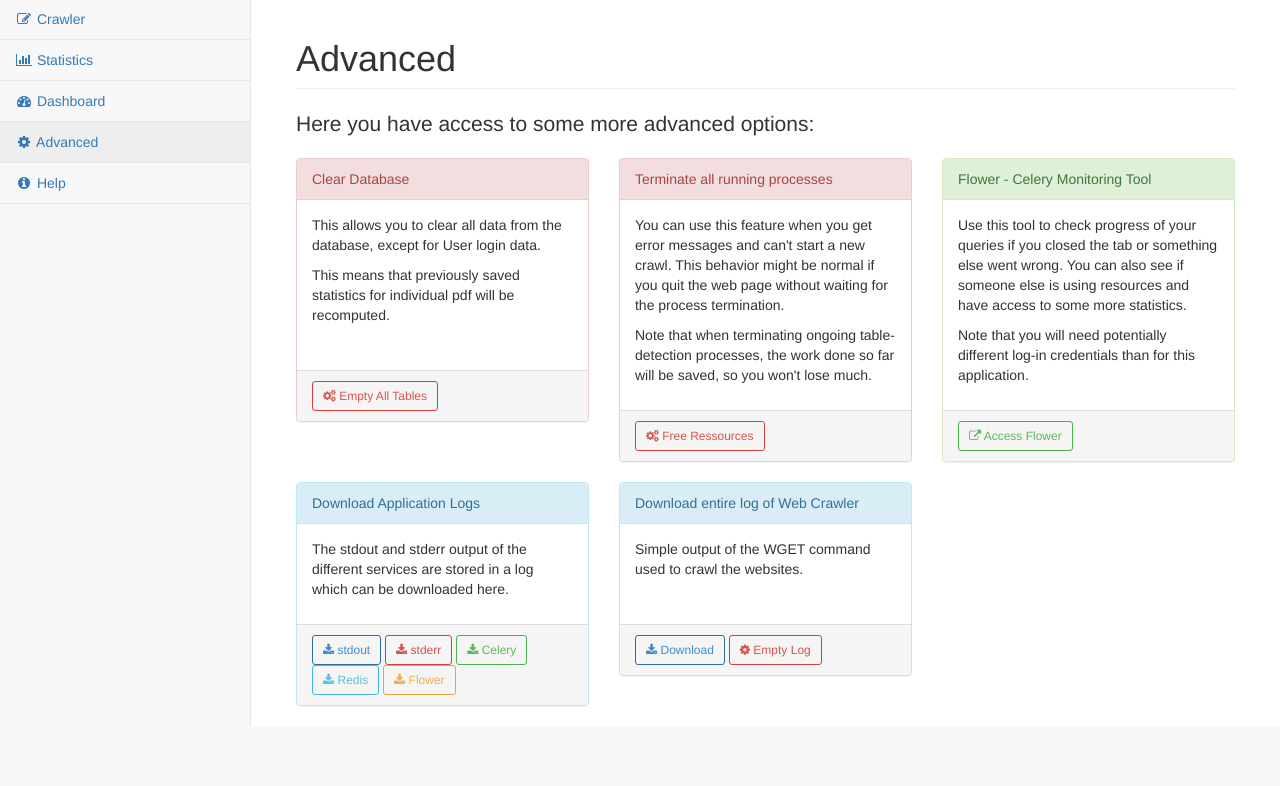
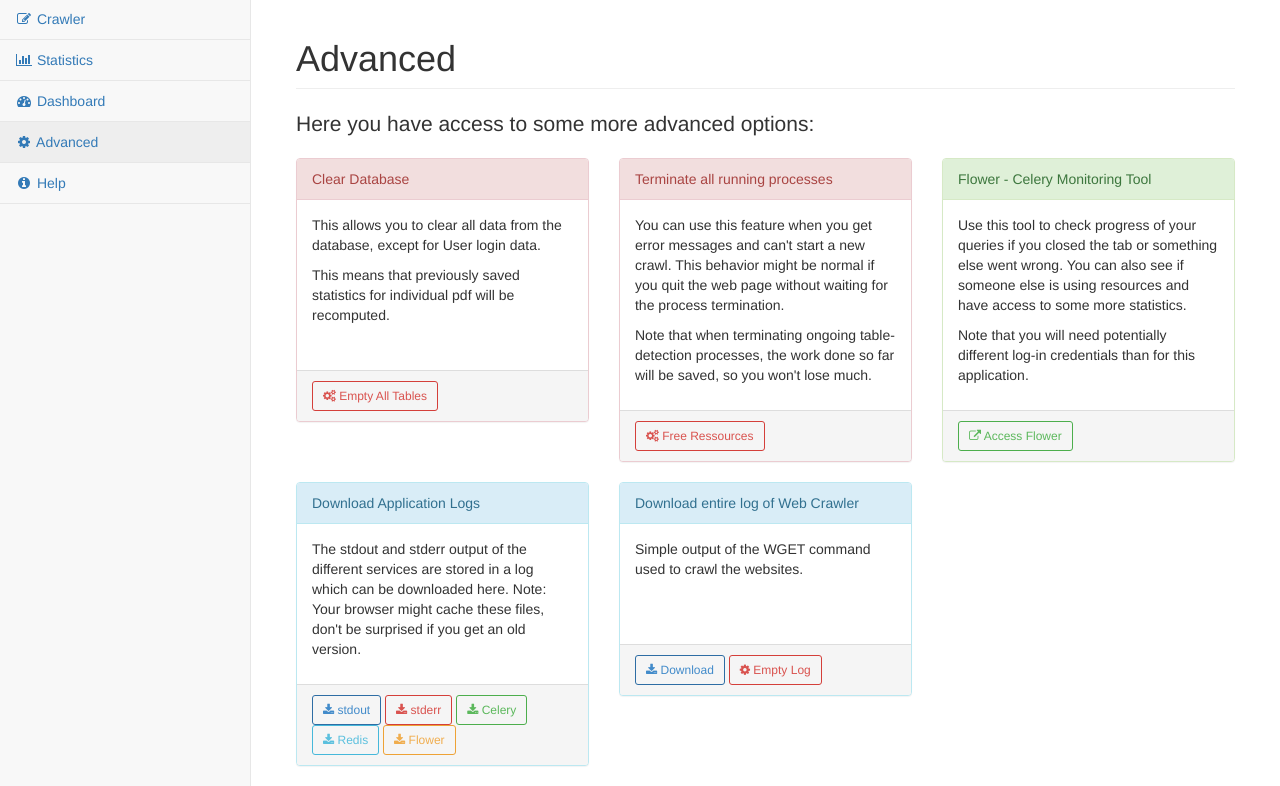
Before and after one commit to eXascaleInfolab/2018-Internship-TableDetection, a Flask app: page /advanced in a window 1280 px wide. Shown: the part 52-838 px from the top of the page. Before the commit the page ends 778 px from the top, so only its background shows below. Run offline with Flask 2, Linux system fonts and the light colour scheme; the visitor is signed in with stand-in values (Sample User, id 1); some libraries are stand-ins or nearby versions.

Commit message:
Decide not to update log handling, instead add warning

```diff
--- a/templates/advanced.html
+++ b/templates/advanced.html
@@ -120,7 +120,8 @@
                     Download Application Logs
                 </div>
                 <div class="panel-body">
-                    <p>The stdout and stderr output of the different services are stored in a log which can be downloaded here.</p>
+                    <p>The stdout and stderr output of the different services are stored in a log which can be downloaded here.
+                        Note: Your browser might cache these files, don't be surprised if you get an old version. </p>
                 </div>
                 <div class="panel-footer">
                     <a type="button" href={{url_for('log_download', lid='bar.out.log')}} class="btn btn-outline btn-primary btn-sm"><i class="fa  fa-download "></i> stdout </a>
@@ -138,6 +139,7 @@
                 </div>
                 <div class="panel-body">
                     <p>Simple output of the WGET command used to crawl the websites.</p>
+                    <br>
                     <br>
                 </div>
                 <div class="panel-footer">
```
